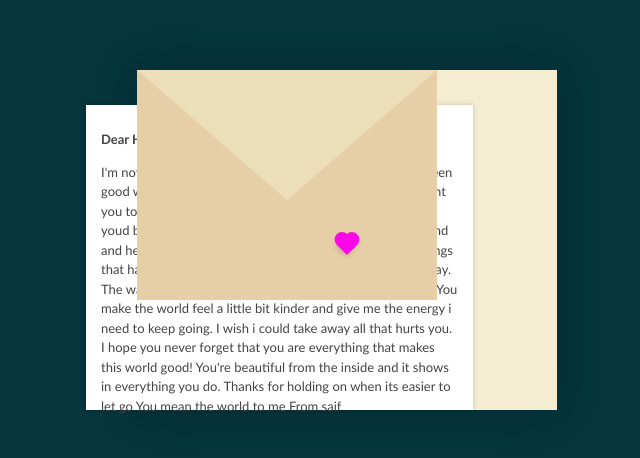
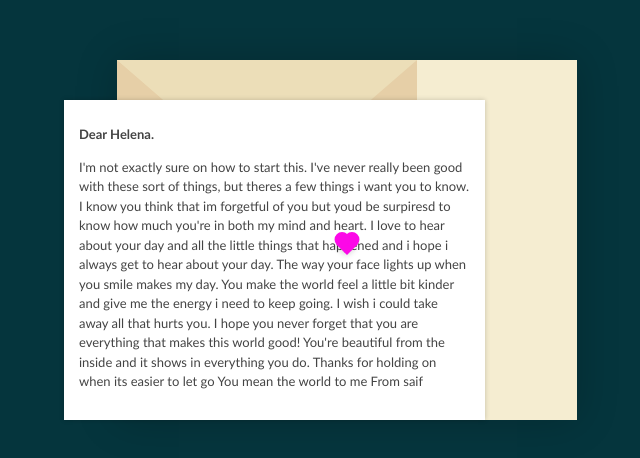
Before and after one commit to SaifAli044/helena-letterr, a plain HTML site: page index.html in a window 1280 px wide. Shown: the part 160-618 px from the top of the page, without its empty margins (293-933 px from the left). Drawn offline with Linux system fonts and the light colour scheme.

Commit message:
Update style.css

```diff
--- a/style.css
+++ b/style.css
@@ -28,15 +28,15 @@ body{
 }
 .envelope-wrapper > .envelope {
   position: relative;
-  width: 420px;
-  height: 340px;
+  width: 460px;
+  height: 360px;
 }
 .envelope-wrapper > .envelope::before {
   content: "";
   position: absolute;
   top: 0;
   z-index: 2;
-  border-top: 180px solid var(--envelope-tab);
+  border-top: 190px solid var(--envelope-tab);
   border-right: 150px solid transparent;
   border-left: 150px solid transparent;
   transform-origin: top;
@@ -64,6 +64,7 @@ body{
   transition: all 1s ease-in-out;
   box-shadow: 0 0 5px var(--shadow-color);
   padding: 25px 15px;
+  z-index: 3;
 }
 
 .envelope > .letter > .text {
@@ -110,6 +111,7 @@ body{
   bottom: 90px;
   transform: scale(1.2);
   transition-delay: 1s;
+  z-index: 3;
 }
 .flap > .heart {
   transform: rotate(90deg);
```
